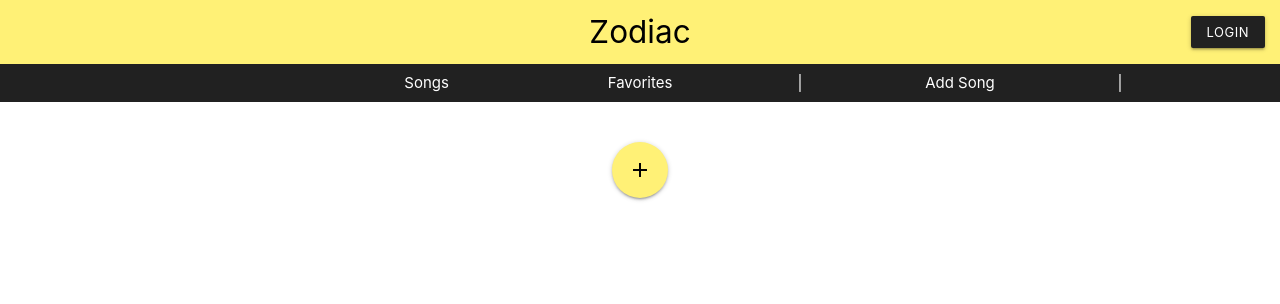
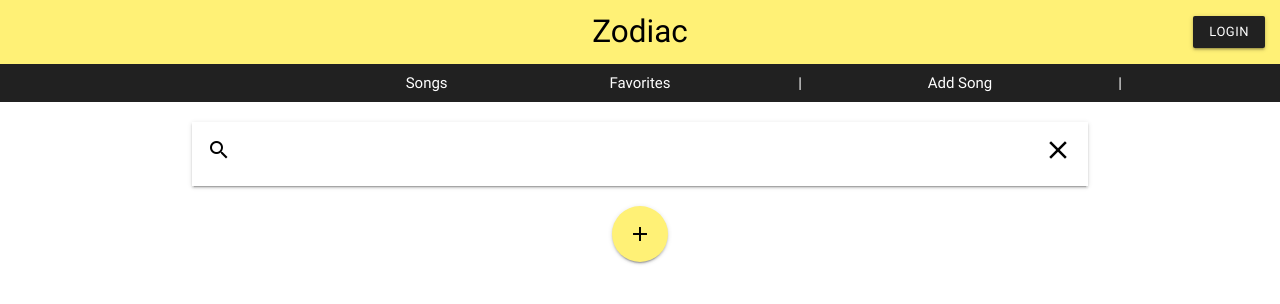
Before and after one commit to dvlst/zodiac, a PHP site: page / in a window 1280 px wide. Shown: the top 304 px of the page. Run offline with PHP 8.4, Linux system fonts and the light colour scheme; data that the repository does not hold is empty.

Commit message:
13.06.2018 v2
add search bar (not working)

```diff
--- a/include/add.php
+++ b/include/add.php
@@ -16,7 +16,7 @@
   $con = new mysqli($servername, $username, $password, $dbname);
 
   if (!isset($_SESSION['username'])) {
-    header('Location: ../sites/login.php');
+    header('Location: sites/login.php');
   }
 ?>
 
--- a/include/songs.php
+++ b/include/songs.php
@@ -12,8 +12,20 @@
 
 ?>
 
+<!-- Search Bar -->
+<nav class="nav-wrapper container">
+  <form action="">
+    <div class="input-field white ">
+      <input id="search" type="search" required>
+      <label class="label-icon" for="search"><i class="material-icons black-text">search</i></label>
+      <i class="material-icons black-text">close</i>
+    </div>
+  </form>
+</nav>
+<!-- -->
+
+
 <div class="row container col s12">
-
   <form action="" method="post">
     <?php
         $result_artists = $con->query($sql_artists);
@@ -69,7 +81,7 @@
 </div>
 <p class="center row">
     <a href="index.php?link=2" class="btn-floating btn-large waves-effect waves-light yellow lighten-2 center"><i class="material-icons black-text">add</i></a>
-  </p>
+</p>
 
 <?php
     unset($sql);
--- a/index.php
+++ b/index.php
@@ -3,6 +3,7 @@
   <head>
     <link href="https://fonts.googleapis.com/icon?family=Material+Icons" rel="stylesheet">
     <link type="text/css" rel="stylesheet" href="css/materialize.min.css"  media="screen,projection"/>
+    <link rel="stylesheet" href="https://cdnjs.cloudflare.com/ajax/libs/materialize/0.100.2/css/materialize.min.css">
   </head>
 
   <body>
@@ -31,6 +32,7 @@
         ?>
     </nav>
 
+
     <div class="row grey darken-4 white-text center" style="padding:0.5em 0 0.5em 0;">
       <div class="col s3"></div>
       <a href="?link=" class="white-text center col s2">Songs</a>
```
Also changed, not shown: include/favorites.php (+15 -1 lines).
